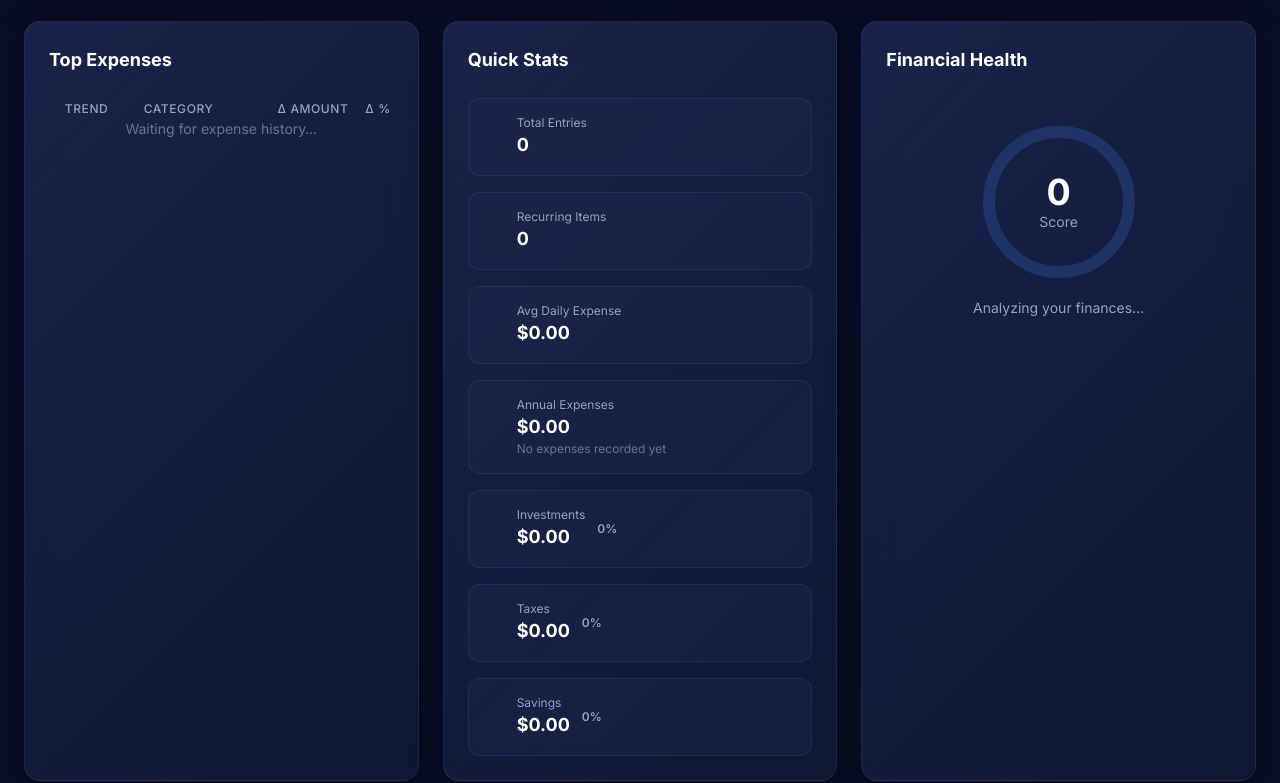
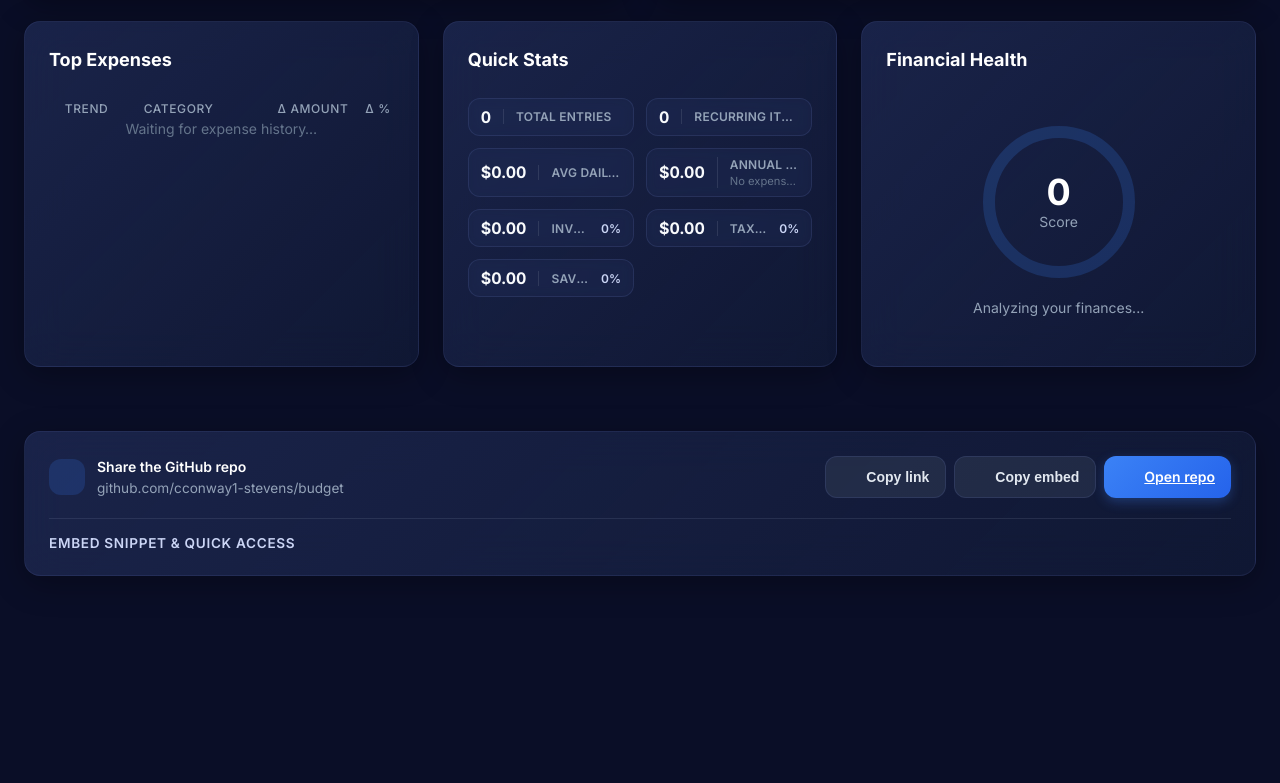
Before and after one commit to cconway1-stevens/budget, a plain HTML site: page index.html in a window 1280 px wide. Shown: the part 1066-1849 px from the top of the page. After the commit the page ends 1666 px from the top, so only its background shows below. Drawn offline with nearby package versions, Linux system fonts and the light colour scheme.

Commit message:
Refine quick stats layout

```diff
--- a/assets/styles.css
+++ b/assets/styles.css
@@ -220,7 +220,67 @@ html, body {
 .text-3xl .lucide,
 .text-4xl .lucide { width: 1.25em; height: 1.25em; }
 
-.stat-mini { display: flex; align-items: center; gap: 0.5rem; }
+.quick-stats-grid {
+  display: grid;
+  grid-template-columns: repeat(2, minmax(0, 1fr));
+  gap: 0.75rem;
+}
+
+.stat-chip {
+  display: flex;
+  align-items: center;
+  gap: 0.75rem;
+  padding: 0.5rem 0.75rem;
+  border-radius: 0.75rem;
+  background: rgba(30, 41, 82, 0.35);
+  border: 1px solid rgba(100, 116, 180, 0.2);
+  backdrop-filter: blur(6px);
+}
+
+.stat-chip-value {
+  font-size: 1rem;
+  font-weight: 700;
+  color: #f8fafc;
+  font-variant-numeric: tabular-nums;
+  min-width: 0;
+  text-align: right;
+}
+
+.stat-chip-text {
+  flex: 1;
+  min-width: 0;
+  display: flex;
+  flex-direction: column;
+  gap: 0.15rem;
+  padding-left: 0.75rem;
+  border-left: 1px solid rgba(148, 163, 184, 0.18);
+}
+
+.stat-chip-label {
+  font-size: 0.75rem;
+  font-weight: 600;
+  color: #94a3b8;
+  letter-spacing: 0.02em;
+  text-transform: uppercase;
+  overflow: hidden;
+  text-overflow: ellipsis;
+  white-space: nowrap;
+}
+
+.stat-chip-note {
+  font-size: 0.7rem;
+  color: #64748b;
+  overflow: hidden;
+  text-overflow: ellipsis;
+  white-space: nowrap;
+}
+
+.stat-chip-meta {
+  margin-left: auto;
+  font-size: 0.75rem;
+  font-weight: 600;
+  color: #cbd5f5;
+}
 
 .w-full input,
 .w-full select,
@@ -1037,17 +1097,6 @@ input::placeholder {
   border: 1px solid rgba(168, 85, 247, 0.3);
 }
 
-/* Stat Card */
-.stat-mini {
-  display: flex;
-  align-items: center;
-  justify-content: space-between;
-  padding: 1rem;
-  border-radius: 0.75rem;
-  background: rgba(30, 41, 82, 0.4);
-  border: 1px solid rgba(100, 116, 180, 0.15);
-}
-
 /* Number formatting */
 .num {
   -moz-appearance: textfield;
--- a/index.html
+++ b/index.html
@@ -313,79 +313,52 @@
             <h3 class="text-lg font-bold text-white">Quick Stats</h3>
             <i data-lucide="zap" class="w-5 h-5 text-slate-400"></i>
           </div>
-          <div class="space-y-4">
-            <div class="stat-mini">
-              <div class="flex items-center gap-3">
-                <i data-lucide="wallet" class="w-5 h-5 text-blue-400"></i>
-                <div>
-                  <p class="text-xs text-slate-400">Total Entries</p>
-                  <p id="statEntries" class="text-lg font-bold text-white">0</p>
-                </div>
+          <div class="quick-stats-grid">
+            <div class="stat-chip">
+              <span id="statEntries" class="stat-chip-value">0</span>
+              <div class="stat-chip-text">
+                <span class="stat-chip-label">Total Entries</span>
               </div>
             </div>
-            <div class="stat-mini">
-              <div class="flex items-center gap-3">
-                <i data-lucide="repeat" class="w-5 h-5 text-purple-400"></i>
-                <div>
-                  <p class="text-xs text-slate-400">Recurring Items</p>
-                  <p id="statRecurring" class="text-lg font-bold text-white">0</p>
-                </div>
+            <div class="stat-chip">
+              <span id="statRecurring" class="stat-chip-value">0</span>
+              <div class="stat-chip-text">
+                <span class="stat-chip-label">Recurring Items</span>
               </div>
             </div>
-            <div class="stat-mini">
-              <div class="flex items-center gap-3">
-                <i data-lucide="target" class="w-5 h-5 text-emerald-400"></i>
-                <div>
-                  <p class="text-xs text-slate-400">Avg Daily Expense</p>
-                  <p id="statAvgDaily" class="text-lg font-bold text-white">$0.00</p>
-                </div>
+            <div class="stat-chip">
+              <span id="statAvgDaily" class="stat-chip-value">$0.00</span>
+              <div class="stat-chip-text">
+                <span class="stat-chip-label">Avg Daily Expense</span>
               </div>
             </div>
-            <div class="stat-mini">
-              <div class="flex items-center gap-3">
-                <i data-lucide="calendar-clock" class="w-5 h-5 text-blue-400"></i>
-                <div>
-                  <p class="text-xs text-slate-400">Annual Expenses</p>
-                  <p id="statAnnualExpenses" class="text-lg font-bold text-white">$0.00</p>
-                  <p id="statAnnualContext" class="text-xs text-slate-500">No expenses recorded yet</p>
-                </div>
+            <div class="stat-chip">
+              <span id="statAnnualExpenses" class="stat-chip-value">$0.00</span>
+              <div class="stat-chip-text">
+                <span class="stat-chip-label">Annual Expenses</span>
+                <span id="statAnnualContext" class="stat-chip-note">No expenses recorded yet</span>
               </div>
             </div>
-            <div class="stat-mini">
-              <div class="flex items-center justify-between gap-3">
-                <div class="flex items-center gap-3">
-                  <i data-lucide="line-chart" class="w-5 h-5 text-amber-400"></i>
-                  <div>
-                    <p class="text-xs text-slate-400">Investments</p>
-                    <p id="kpiInvestments" class="text-lg font-bold text-white">$0.00</p>
-                  </div>
-                </div>
-                <span id="kpiInvestmentsPct" class="text-xs font-semibold text-slate-400">0%</span>
+            <div class="stat-chip">
+              <span id="kpiInvestments" class="stat-chip-value">$0.00</span>
+              <div class="stat-chip-text">
+                <span class="stat-chip-label">Investments</span>
               </div>
+              <span id="kpiInvestmentsPct" class="stat-chip-meta">0%</span>
             </div>
-            <div class="stat-mini">
-              <div class="flex items-center justify-between gap-3">
-                <div class="flex items-center gap-3">
-                  <i data-lucide="receipt" class="w-5 h-5 text-red-400"></i>
-                  <div>
-                    <p class="text-xs text-slate-400">Taxes</p>
-                    <p id="kpiTaxes" class="text-lg font-bold text-white">$0.00</p>
-                  </div>
-                </div>
-                <span id="kpiTaxesPct" class="text-xs font-semibold text-slate-400">0%</span>
+            <div class="stat-chip">
+              <span id="kpiTaxes" class="stat-chip-value">$0.00</span>
+              <div class="stat-chip-text">
+                <span class="stat-chip-label">Taxes</span>
               </div>
+              <span id="kpiTaxesPct" class="stat-chip-meta">0%</span>
             </div>
-            <div class="stat-mini">
-              <div class="flex items-center justify-between gap-3">
-                <div class="flex items-center gap-3">
-                  <i data-lucide="piggy-bank" class="w-5 h-5 text-emerald-400"></i>
-                  <div>
-                    <p class="text-xs text-slate-400">Savings</p>
-                    <p id="kpiSavings" class="text-lg font-bold text-white">$0.00</p>
-                  </div>
-                </div>
-                <span id="kpiSavingsPct" class="text-xs font-semibold text-slate-400">0%</span>
+            <div class="stat-chip">
+              <span id="kpiSavings" class="stat-chip-value">$0.00</span>
+              <div class="stat-chip-text">
+                <span class="stat-chip-label">Savings</span>
               </div>
+              <span id="kpiSavingsPct" class="stat-chip-meta">0%</span>
             </div>
           </div>
         </div>
```
